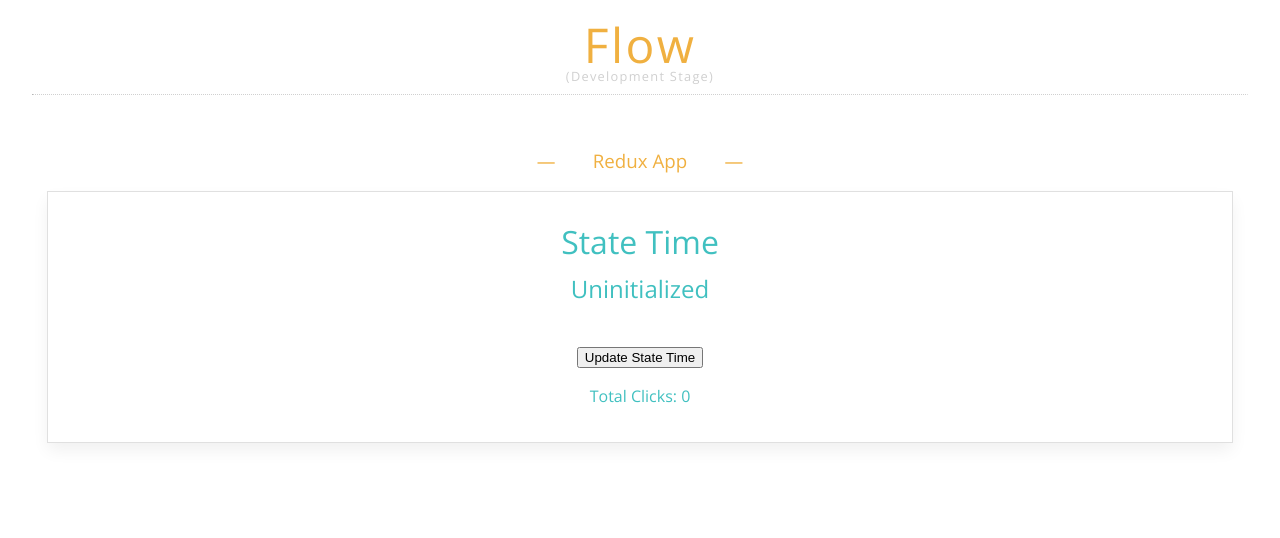
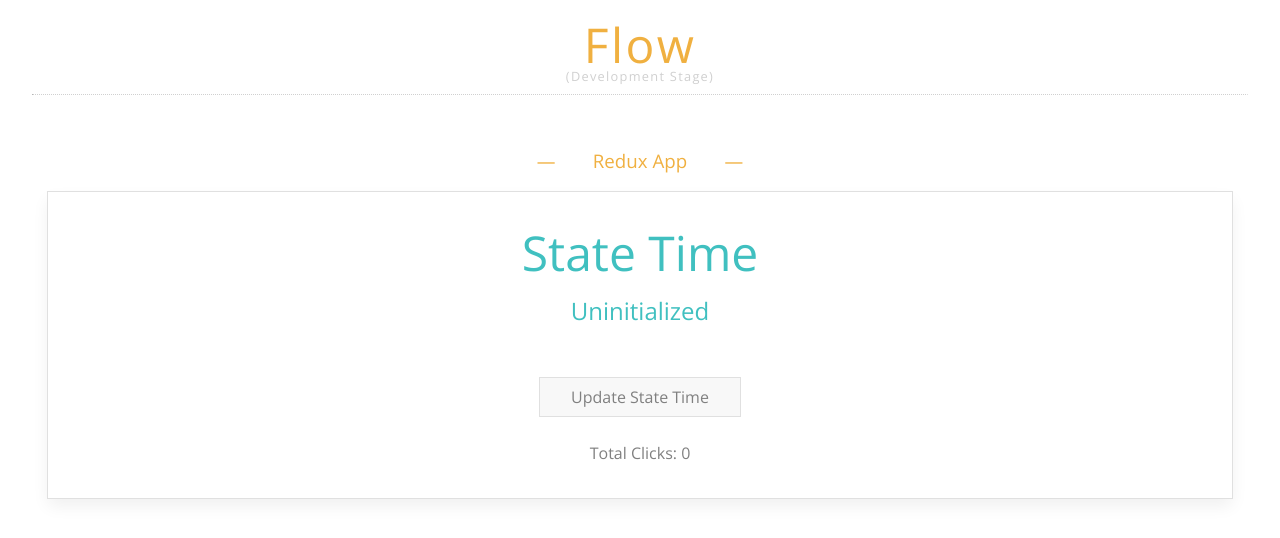
Before and after one commit to synapse-garden/flow, a React app: page / in a window 1280 px wide. Shown: the top 538 px of the page. Built offline with nearby package versions, Linux system fonts and the light colour scheme.

Commit message:
Add button styling

```diff
--- a/public/css/style.css
+++ b/public/css/style.css
@@ -1,3 +1,7 @@
+*{
+    transition: all 0.1s ease-out;
+}
+
 html{
     margin: 0;
     padding: 0;
@@ -6,7 +10,7 @@
     font-family: 'Open Sans', sans-serif;
     font-weight: 300;
     letter-spacing: 0em;
-    color: #40c0c0;
+    color: #808080;
     line-height: 1.6em;
 }
 
@@ -14,13 +18,14 @@
     margin: 0;
     padding: 2em;
 }
-
 body > div{
     margin: 1em 1em;
     padding: 1em 1em;
     outline: 1px solid #e0e0e0;
     box-shadow: 0px 0.5em 1em #f0f0f0;
 }
+
+p{ color: #808080; }
 
 hr{ border-top: 1px dotted #d0d0d0; border-bottom: none; }
 
@@ -31,9 +36,11 @@
 }
 
 h1, h2, h3, h4, h5, h6{
+    color: #40c0c0;
     font-weight: 300;
 }
 
+h1{ font-size: 3em; }
 h3{ color: #f0b040; }
 h3::before{ content: "—  "; }
 h3::after{ content: "  —"; }
@@ -45,17 +52,36 @@
     letter-spacing: 0.1em;
 }
 
-.commentBox{
-    text-align: left;
+.button{
+    text-align: center;
+    width: auto;
+    height: 1.5em;
+    margin: 0.5em;
+    color: #808080;
+    background-color: #f8f8f8;
     outline: 1px solid #e0e0e0;
-    margin: 0.5em 0em;
-    padding: 0.5em;
+    outline-offset: -1px;
+    display: inline-block;
+    padding: 0.5em 2em;
 }
-/* '> *' denotes all direct child elements */
-.commentBox > *{
-    display: inline;
+.button:hover{
+    color: #000000;
+    background-color: #f0f0f0;
+    outline-offset: 2px;
+    outline-color: #c0dada;
+}
+.button:active{
+    outline-offset: 5px;
+    outline-color: #40c0c0;
+    background-color: #e8e8e8;
 }
 
-.grumpButton{
-    margin: 0em 1em;
+.no-text-select{
+  -webkit-touch-callout: none; /* iOS Safari */
+  -webkit-user-select: none;   /* Chrome/Safari/Opera */
+  -khtml-user-select: none;    /* Konqueror */
+  -moz-user-select: none;      /* Firefox */
+  -ms-user-select: none;       /* IE/Edge */
+  user-select: none;           /* non-prefixed version, currently
+                                  not supported by any browser */
 }
--- a/src/home.jsx
+++ b/src/home.jsx
@@ -13,10 +13,11 @@
     return (<div>
         <h1>State Time</h1>
         <h2>{appTime}</h2><br />
-        <button
-            onClick={() => this.clickRefreshButton()}>
+        <a
+            onClick={() => this.clickRefreshButton()}
+            className="button no-text-select">
             Update State Time
-        </button><br />
+        </a><br />
         <p>Total Clicks: {totalClicks}</p>
     </div>)
     }
```
